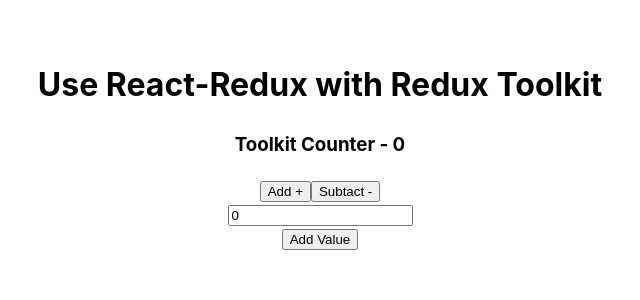
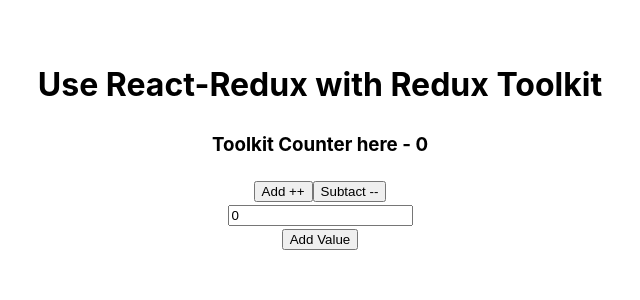
Before and after one commit to sarb001/React-TS-Project, a React (Vite) app: page / in a window 1280 px wide. Shown: the top 300 px of the page, without its empty margins (320-960 px from the left). Built offline with nearby package versions, Linux system fonts and the light colour scheme.

Commit message:
redux toolkit done

```diff
--- a/src/App.tsx
+++ b/src/App.tsx
@@ -11,7 +11,6 @@
 // import Box from './assets/Components/Box'
 
 function App() {
-
 
   const [val, setval] = useState<number>(0);
   const dispatch = useDispatch();
@@ -41,12 +40,14 @@
 
           {/* <Redux /> */}
 
+
           <div className = "mainapp">
-                <h3> Toolkit Counter - {count}  </h3>
-                  <button onClick = {incrementHandler}> Add + </button>
-                  <button onClick = {decrementHandler}> Subtact - </button>
+                <h3> Toolkit Counter here - {count}  </h3>
+                  <button onClick = {incrementHandler}> Add ++ </button>
+                  <button onClick = {decrementHandler}> Subtact --  </button>
                   <div>
-                     <input type = 'number'  value = {val}   onChange={(e) => setval(Number(e.target.value))} />
+                     <input type = 'number'  value = {val}
+                     onChange={(e) => setval(Number(e.target.value))} />
                   </div>
                   <button onClick = {incrementValueBy}> Add Value </button>
           </div>
--- a/src/main.tsx
+++ b/src/main.tsx
@@ -2,6 +2,7 @@
 import ReactDOM from 'react-dom/client'
 import App from './App.tsx'
 import './index.css'
+
 import { Provider } from 'react-redux'
 import { store } from './assets/Components/Redux.ts'
 
```
